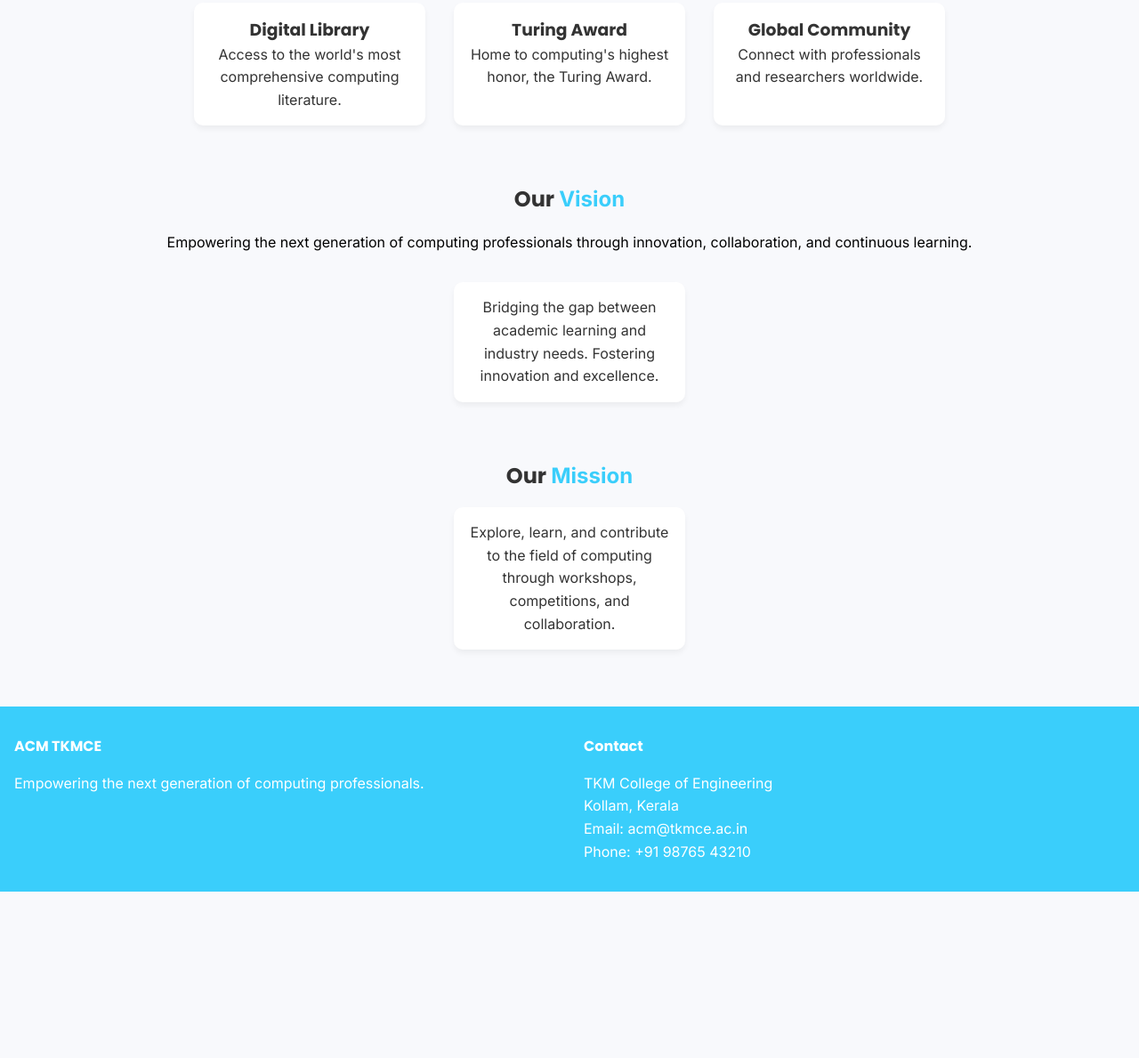
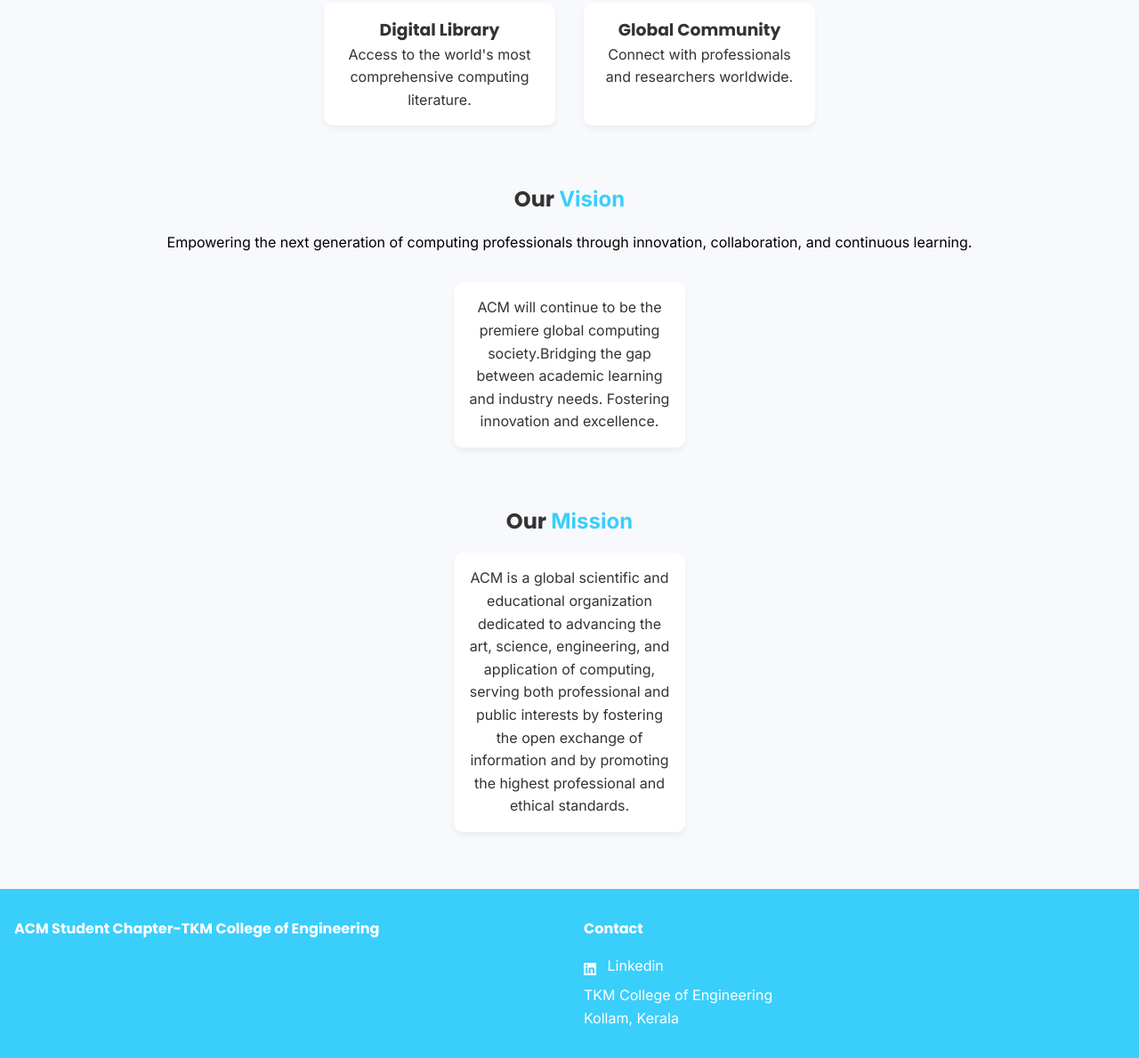
Before and after one commit to SaniyaJos/acm, a plain HTML site: page index.html in a window 1280 px wide. Shown: the part 682-1871 px from the top of the page at 89% size. Before the commit the page ends 1684 px from the top, so only its background shows below. Drawn offline with Linux system fonts and the light colour scheme.

Commit message:
modified home

```diff
--- a/index.html
+++ b/index.html
@@ -5,6 +5,7 @@
   <meta name="viewport" content="width=device-width, initial-scale=1.0" />
   <title>ACM TKMCE</title>
   <link href="https://fonts.googleapis.com/css2?family=Inter:wght@400;600;700&family=Poppins:wght@400;600;700&display=swap" rel="stylesheet">
+  <link rel="stylesheet" href="https://cdnjs.cloudflare.com/ajax/libs/font-awesome/6.5.0/css/all.min.css">
   <style>
 
     * {
@@ -130,11 +131,16 @@
       margin-bottom: 1rem;
     }
 
+    .footer-section .fab {
+      margin-right: 8px;
+      vertical-align: middle;
+    }
     .footer-section a {
-      display: block;
+      display: inline-block;
       color: #ffffff;
       text-decoration: none;
       margin-bottom: 0.5rem;
+      vertical-align: middle;
     }
 
     @media (max-width: 640px) {
@@ -179,10 +185,6 @@
         <p>Access to the world's most comprehensive computing literature.</p>
       </div>
       <div class="feature">
-        <h3>Turing Award</h3>
-        <p>Home to computing's highest honor, the Turing Award.</p>
-      </div>
-      <div class="feature">
         <h3>Global Community</h3>
         <p>Connect with professionals and researchers worldwide.</p>
       </div>
@@ -194,7 +196,7 @@
     <p class="section-subtitle">Empowering the next generation of computing professionals through innovation, collaboration, and continuous learning.</p>
     <div class="offerings">
       <div class="offering">
-        <p>Bridging the gap between academic learning and industry needs. Fostering innovation and excellence.</p>
+        <p>ACM will continue to be the premiere global computing society.Bridging the gap between academic learning and industry needs. Fostering innovation and excellence.</p>
       </div>
   </section>
 
@@ -202,7 +204,7 @@
     <h2 class="section-title">Our <span style="color:#3acefbff">Mission</span></h2>
     <div class="offerings">
         <div class="offering">
-        <p>Explore, learn, and contribute to the field of computing through workshops, competitions, and collaboration.</p>
+        <p>ACM is a global scientific and educational organization dedicated to advancing the art, science, engineering, and application of computing, serving both professional and public interests by fostering the open exchange of information and by promoting the highest professional and ethical standards.</p>
       </div>
     </div>
     </div>
@@ -210,14 +212,14 @@
   <footer>
     <div class="footer-grid">
       <div class="footer-section">
-        <h4>ACM TKMCE</h4>
-        <p>Empowering the next generation of computing professionals.</p>
+        <h4>ACM Student Chapter-TKM College of Engineering</h4>
       </div>
       <div class="footer-section">
         <h4>Contact</h4>
+        <i class="fab fa-linkedin"></i>
+        <a href="https://www.linkedin.com/company/acm-tkmce/?originalSubdomain=in" target="_blank">Linkedin</a>
         <p>TKM College of Engineering<br>Kollam, Kerala</p>
-        <p>Email: acm@tkmce.ac.in</p>
-        <p>Phone: +91 98765 43210</p>
+
       </div>
     </div>
   </footer>
```
